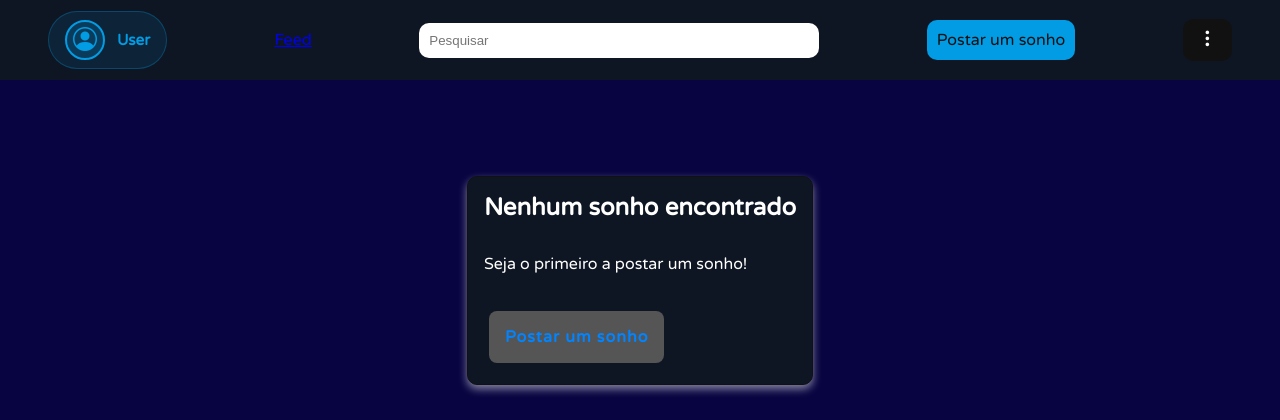
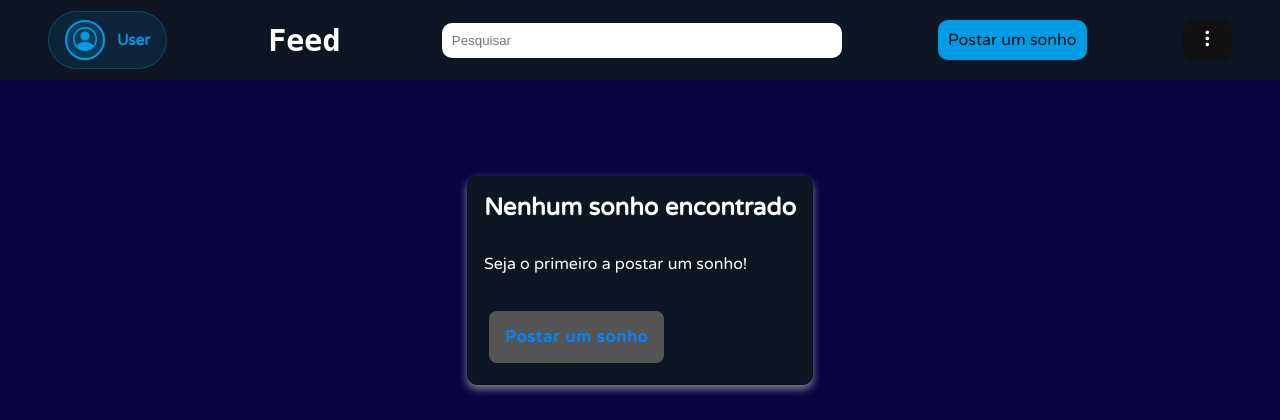
Before and after one commit to Matheus0197M/sonholandia3.0, a Flask app: template templates/feed.html in a window 1280 px wide. Shown: the top 420 px of the page. Run offline with Flask 3, Linux system fonts and the light colour scheme; the template is opened without the code that fills it, so the values that code supplies are empty; some libraries are stand-ins or nearby versions; some web fonts are replaced.

Commit message:
teste 15:48 05/12/2025

```diff
--- a/static/css/feed.css
+++ b/static/css/feed.css
@@ -32,6 +32,24 @@ nav{
     width: 100%;
     max-width: 1400px;
     justify-content: space-between;
+}
+
+.titleFeed{
+    color: white;
+    font-weight: 700;
+    font-family: monospace, sans-serif;
+    text-align: center;
+    word-spacing: 4px;
+    text-decoration: none;
+    font-size: 30px;
+    padding: 5px;
+    border-radius: 8px;
+}
+
+.titleFeed:hover{
+    color: lightblue;
+    background: rgba(2, 156, 228, 0.4);
+    transition: all linear 0.2s;
 }
 
 /* Avatar e Nome do Usuário */
--- a/templates/feed.html
+++ b/templates/feed.html
@@ -46,7 +46,7 @@
           </div>
         </div>
 
-        <a href="{{ url_for('main.feed') }}" class="">Feed</a>
+        <a href="{{ url_for('main.feed') }}" class="titleFeed">Feed</a>
         <input type="search" id="searchInput" placeholder="Pesquisar" />
         <a href="{{ url_for('dreams.post_dream') }}" class="linkPostarSonho">Postar um sonho</a>
         <div class="menu-container">
--- a/templates/index.html
+++ b/templates/index.html
@@ -66,7 +66,7 @@
 
             <a href="{{ url_for('auth.loginWithFacebook') }}" class="entrarFacebook">
               <img src="{{ url_for('static', filename='assets/iconFacebookLogin.svg') }}" alt="Facebook">
-              Entrar com o Facebook</a>
+              Entrar com o Meta</a>
             <a href="{{ url_for('auth.forgotPassword') }}">Esqueceu a senha?
               <img src="{{ url_for('static', filename='assets/icons8-escudo-de-pergunta-32.png') }}" alt="Esqueceu a senha?">
             </a>
```
